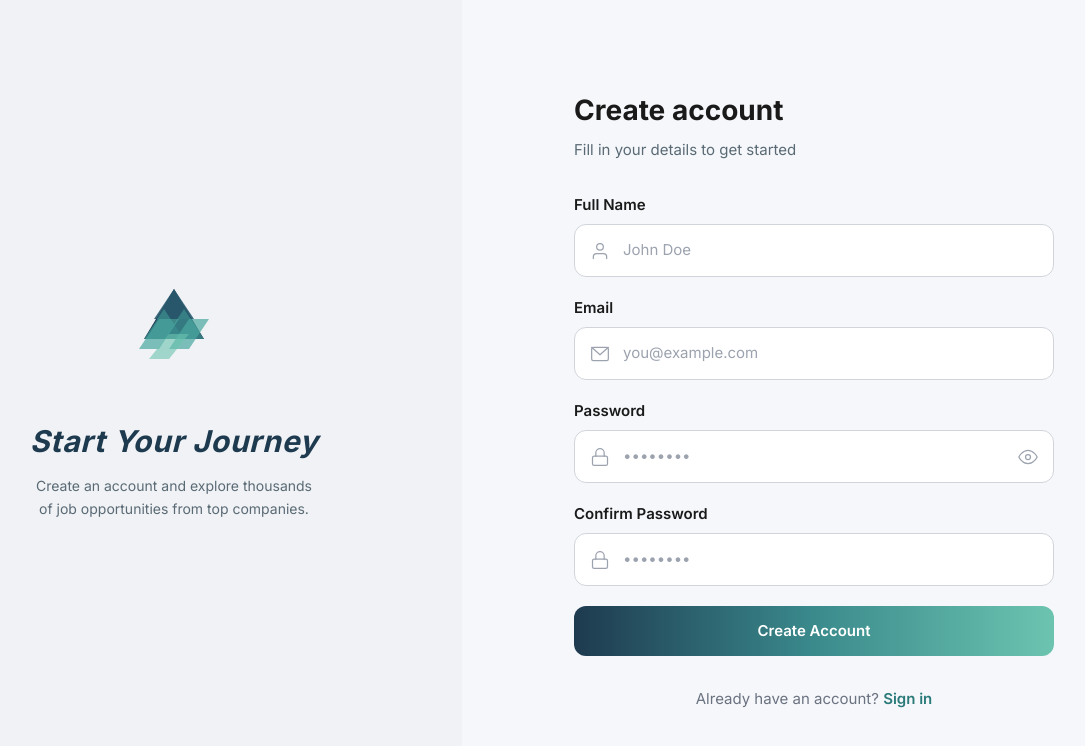
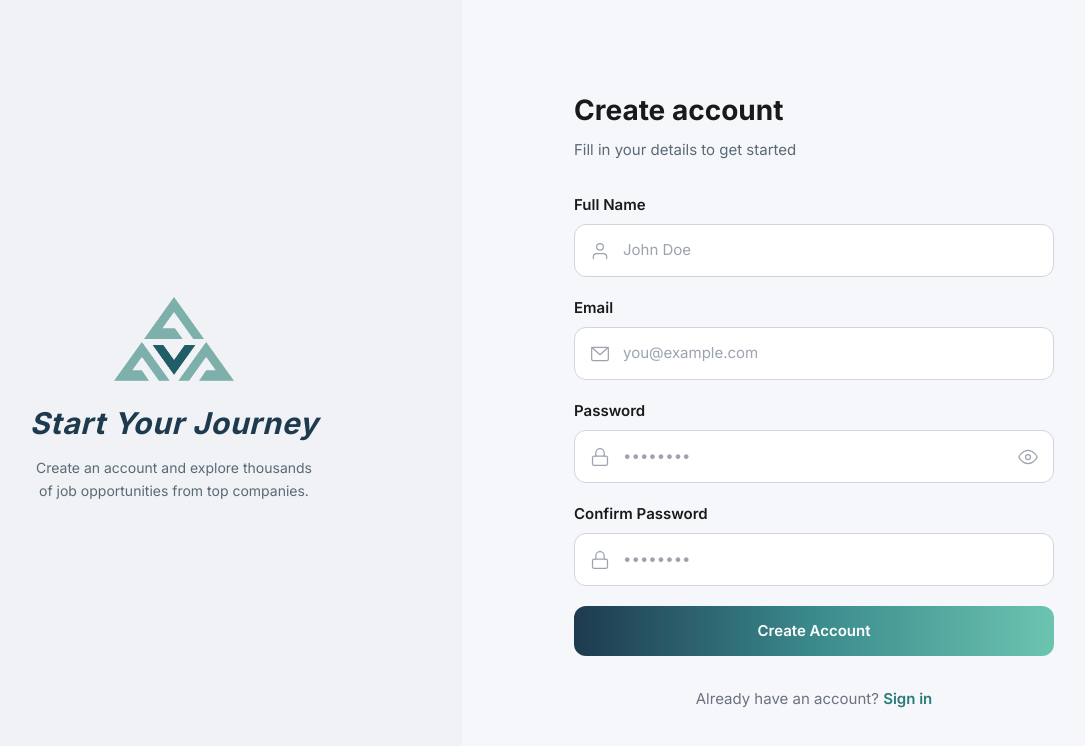
Before and after one commit to 1L-401/avaa-rms, a Next.js app in the folder frontend/: page /user/signup in a window 1280 px wide. Shown: the top 746 px of the page, without its empty margins (114-1199 px from the left). Built offline with nearby package versions, Linux system fonts and the light colour scheme.

Commit message:
feat: changed into the official avaa logo

```diff
--- a/frontend/app/user/dashboard/page.tsx
+++ b/frontend/app/user/dashboard/page.tsx
@@ -2,6 +2,7 @@
 
 import { useState } from 'react';
 import Link from 'next/link';
+import Image from 'next/image';
 import { useRouter } from 'next/navigation';
 
 const JOBS = [
@@ -92,15 +93,7 @@ export default function UserDashboardPage() {
                 <div className="flex items-center justify-between h-16 max-w-[1400px] mx-auto">
                     {/* Logo */}
                     <Link href="/user/dashboard" className="flex items-center gap-2.5">
-                        <svg width="32" height="32" viewBox="0 0 120 120" fill="none" xmlns="http://www.w3.org/2000/svg">
-                            <path d="M60 10L90 60H30L60 10Z" fill="#1e3a4f" />
-                            <path d="M40 40L60 10L80 40H40Z" fill="#2a5a6e" opacity="0.9" />
-                            <path d="M30 60L50 30L70 60H30Z" fill="#3a8a8c" opacity="0.8" />
-                            <path d="M50 60L70 30L90 60H50Z" fill="#3a8a8c" opacity="0.8" />
-                            <path d="M25 70L45 40H65L45 70H25Z" fill="#4aa8a0" opacity="0.7" />
-                            <path d="M55 70L75 40H95L75 70H55Z" fill="#4aa8a0" opacity="0.7" />
-                            <path d="M35 80L55 55H75L55 80H35Z" fill="#6cc4b0" opacity="0.6" />
-                        </svg>
+                        <Image src="/avaa_logo.png" alt="AVAA Logo" width={32} height={32} />
                         <span className="text-lg font-bold text-[#1e3a4f] tracking-wide">AVAA</span>
                     </Link>
 
--- a/frontend/app/user/profile/page.tsx
+++ b/frontend/app/user/profile/page.tsx
@@ -2,6 +2,7 @@
 
 import { useState, useRef } from 'react';
 import Link from 'next/link';
+import Image from 'next/image';
 import { useRouter } from 'next/navigation';
 
 export default function ProfilePage() {
@@ -54,15 +55,7 @@ export default function ProfilePage() {
             <nav className="sticky top-0 z-30 bg-white border-b border-[#e5e7eb] px-6 lg:px-10">
                 <div className="flex items-center justify-between h-16 max-w-[1400px] mx-auto">
                     <Link href="/user/dashboard" className="flex items-center gap-2.5">
-                        <svg width="32" height="32" viewBox="0 0 120 120" fill="none" xmlns="http://www.w3.org/2000/svg">
-                            <path d="M60 10L90 60H30L60 10Z" fill="#1e3a4f" />
-                            <path d="M40 40L60 10L80 40H40Z" fill="#2a5a6e" opacity="0.9" />
-                            <path d="M30 60L50 30L70 60H30Z" fill="#3a8a8c" opacity="0.8" />
-                            <path d="M50 60L70 30L90 60H50Z" fill="#3a8a8c" opacity="0.8" />
-                            <path d="M25 70L45 40H65L45 70H25Z" fill="#4aa8a0" opacity="0.7" />
-                            <path d="M55 70L75 40H95L75 70H55Z" fill="#4aa8a0" opacity="0.7" />
-                            <path d="M35 80L55 55H75L55 80H35Z" fill="#6cc4b0" opacity="0.6" />
-                        </svg>
+                        <Image src="/avaa_logo.png" alt="AVAA Logo" width={32} height={32} />
                         <span className="text-lg font-bold text-[#1e3a4f] tracking-wide">AVAA</span>
                     </Link>
                     <div className="flex items-center gap-2">
@@ -275,8 +268,8 @@ export default function ProfilePage() {
                         onDrop={handleDrop}
                         onClick={() => fileInputRef.current?.click()}
                         className={`flex flex-col items-center justify-center py-10 px-6 rounded-2xl border-2 border-dashed cursor-pointer transition-all ${isDragging
-                                ? 'border-[#3a8a8c] bg-[#e6f7f2]'
-                                : 'border-[#d1d5db] bg-white hover:border-[#9ca3af]'
+                            ? 'border-[#3a8a8c] bg-[#e6f7f2]'
+                            : 'border-[#d1d5db] bg-white hover:border-[#9ca3af]'
                             }`}
                     >
                         <input
--- a/frontend/app/user/signin/page.tsx
+++ b/frontend/app/user/signin/page.tsx
@@ -3,6 +3,7 @@
 import { useState } from 'react';
 import { useRouter } from 'next/navigation';
 import Link from 'next/link';
+import Image from 'next/image';
 import api from '@/lib/axios';
 
 export default function LoginPage() {
@@ -36,15 +37,7 @@ export default function LoginPage() {
                 <div className="flex flex-col items-center text-center">
                     {/* AVAA Logo */}
                     <div className="mb-6">
-                        <svg width="120" height="120" viewBox="0 0 120 120" fill="none" xmlns="http://www.w3.org/2000/svg">
-                            <path d="M60 10L90 60H30L60 10Z" fill="#1e3a4f" />
-                            <path d="M40 40L60 10L80 40H40Z" fill="#2a5a6e" opacity="0.9" />
-                            <path d="M30 60L50 30L70 60H30Z" fill="#3a8a8c" opacity="0.8" />
-                            <path d="M50 60L70 30L90 60H50Z" fill="#3a8a8c" opacity="0.8" />
-                            <path d="M25 70L45 40H65L45 70H25Z" fill="#4aa8a0" opacity="0.7" />
-                            <path d="M55 70L75 40H95L75 70H55Z" fill="#4aa8a0" opacity="0.7" />
-                            <path d="M35 80L55 55H75L55 80H35Z" fill="#6cc4b0" opacity="0.6" />
-                        </svg>
+                        <Image src="/avaa_logo.png" alt="AVAA Logo" width={120} height={120} priority />
                     </div>
                     <h1 className="text-3xl font-bold text-[#1e3a4f] mb-4 tracking-wide">AVAA</h1>
                     <p className="text-[#5a6a75] text-sm leading-relaxed max-w-[280px]">
@@ -59,15 +52,7 @@ export default function LoginPage() {
                 <div className="w-full max-w-[480px] py-12">
                     {/* Mobile logo */}
                     <div className="lg:hidden flex flex-col items-center mb-10">
-                        <svg width="60" height="60" viewBox="0 0 120 120" fill="none" xmlns="http://www.w3.org/2000/svg">
-                            <path d="M60 10L90 60H30L60 10Z" fill="#1e3a4f" />
-                            <path d="M40 40L60 10L80 40H40Z" fill="#2a5a6e" opacity="0.9" />
-                            <path d="M30 60L50 30L70 60H30Z" fill="#3a8a8c" opacity="0.8" />
-                            <path d="M50 60L70 30L90 60H50Z" fill="#3a8a8c" opacity="0.8" />
-                            <path d="M25 70L45 40H65L45 70H25Z" fill="#4aa8a0" opacity="0.7" />
-                            <path d="M55 70L75 40H95L75 70H55Z" fill="#4aa8a0" opacity="0.7" />
-                            <path d="M35 80L55 55H75L55 80H35Z" fill="#6cc4b0" opacity="0.6" />
-                        </svg>
+                        <Image src="/avaa_logo.png" alt="AVAA Logo" width={60} height={60} priority />
                         <h1 className="text-xl font-bold text-[#1e3a4f] mt-2">AVAA</h1>
                     </div>
 
--- a/frontend/app/user/signup/page.tsx
+++ b/frontend/app/user/signup/page.tsx
@@ -3,6 +3,7 @@
 import { useState } from 'react';
 import { useRouter } from 'next/navigation';
 import Link from 'next/link';
+import Image from 'next/image';
 import api from '@/lib/axios';
 
 export default function RegisterPage() {
@@ -56,15 +57,7 @@ export default function RegisterPage() {
                 <div className="flex flex-col items-center text-center">
                     {/* AVAA Logo */}
                     <div className="mb-6">
-                        <svg width="120" height="120" viewBox="0 0 120 120" fill="none" xmlns="http://www.w3.org/2000/svg">
-                            <path d="M60 10L90 60H30L60 10Z" fill="#1e3a4f" />
-                            <path d="M40 40L60 10L80 40H40Z" fill="#2a5a6e" opacity="0.9" />
-                            <path d="M30 60L50 30L70 60H30Z" fill="#3a8a8c" opacity="0.8" />
-                            <path d="M50 60L70 30L90 60H50Z" fill="#3a8a8c" opacity="0.8" />
-                            <path d="M25 70L45 40H65L45 70H25Z" fill="#4aa8a0" opacity="0.7" />
-                            <path d="M55 70L75 40H95L75 70H55Z" fill="#4aa8a0" opacity="0.7" />
-                            <path d="M35 80L55 55H75L55 80H35Z" fill="#6cc4b0" opacity="0.6" />
-                        </svg>
+                        <Image src="/avaa_logo.png" alt="AVAA Logo" width={120} height={120} priority />
                     </div>
                     <h1 className="text-3xl font-bold text-[#1e3a4f] mb-4 tracking-wide italic">Start Your Journey</h1>
                     <p className="text-[#5a6a75] text-sm leading-relaxed max-w-[280px]">
@@ -79,15 +72,7 @@ export default function RegisterPage() {
                 <div className="w-full max-w-[480px] py-12">
                     {/* Mobile logo */}
                     <div className="lg:hidden flex flex-col items-center mb-10">
-                        <svg width="60" height="60" viewBox="0 0 120 120" fill="none" xmlns="http://www.w3.org/2000/svg">
-                            <path d="M60 10L90 60H30L60 10Z" fill="#1e3a4f" />
-                            <path d="M40 40L60 10L80 40H40Z" fill="#2a5a6e" opacity="0.9" />
-                            <path d="M30 60L50 30L70 60H30Z" fill="#3a8a8c" opacity="0.8" />
-                            <path d="M50 60L70 30L90 60H50Z" fill="#3a8a8c" opacity="0.8" />
-                            <path d="M25 70L45 40H65L45 70H25Z" fill="#4aa8a0" opacity="0.7" />
-                            <path d="M55 70L75 40H95L75 70H55Z" fill="#4aa8a0" opacity="0.7" />
-                            <path d="M35 80L55 55H75L55 80H35Z" fill="#6cc4b0" opacity="0.6" />
-                        </svg>
+                        <Image src="/avaa_logo.png" alt="AVAA Logo" width={60} height={60} priority />
                         <h1 className="text-xl font-bold text-[#1e3a4f] mt-2">AVAA</h1>
                     </div>
 
--- a/frontend/app/user/verify-otp/page.tsx
+++ b/frontend/app/user/verify-otp/page.tsx
@@ -1,6 +1,7 @@
 'use client';
 
 import { useState, useRef } from 'react';
+import Image from 'next/image';
 
 export default function VerifyOtpPage() {
     const [otp, setOtp] = useState<string[]>(Array(6).fill(''));
@@ -50,15 +51,7 @@ export default function VerifyOtpPage() {
             <div className="w-full max-w-[420px] text-center">
                 {/* AVAA Logo */}
                 <div className="flex justify-center mb-6">
-                    <svg width="80" height="80" viewBox="0 0 120 120" fill="none" xmlns="http://www.w3.org/2000/svg">
-                        <path d="M60 10L90 60H30L60 10Z" fill="#1e3a4f" />
-                        <path d="M40 40L60 10L80 40H40Z" fill="#2a5a6e" opacity="0.9" />
-                        <path d="M30 60L50 30L70 60H30Z" fill="#3a8a8c" opacity="0.8" />
-                        <path d="M50 60L70 30L90 60H50Z" fill="#3a8a8c" opacity="0.8" />
-                        <path d="M25 70L45 40H65L45 70H25Z" fill="#4aa8a0" opacity="0.7" />
-                        <path d="M55 70L75 40H95L75 70H55Z" fill="#4aa8a0" opacity="0.7" />
-                        <path d="M35 80L55 55H75L55 80H35Z" fill="#6cc4b0" opacity="0.6" />
-                    </svg>
+                    <Image src="/avaa_logo.png" alt="AVAA Logo" width={80} height={80} priority />
                 </div>
 
                 {/* Heading */}
```
Also changed, not shown: frontend/app/user/avaa_logo.png (added), frontend/public/avaa_logo.png (added).
